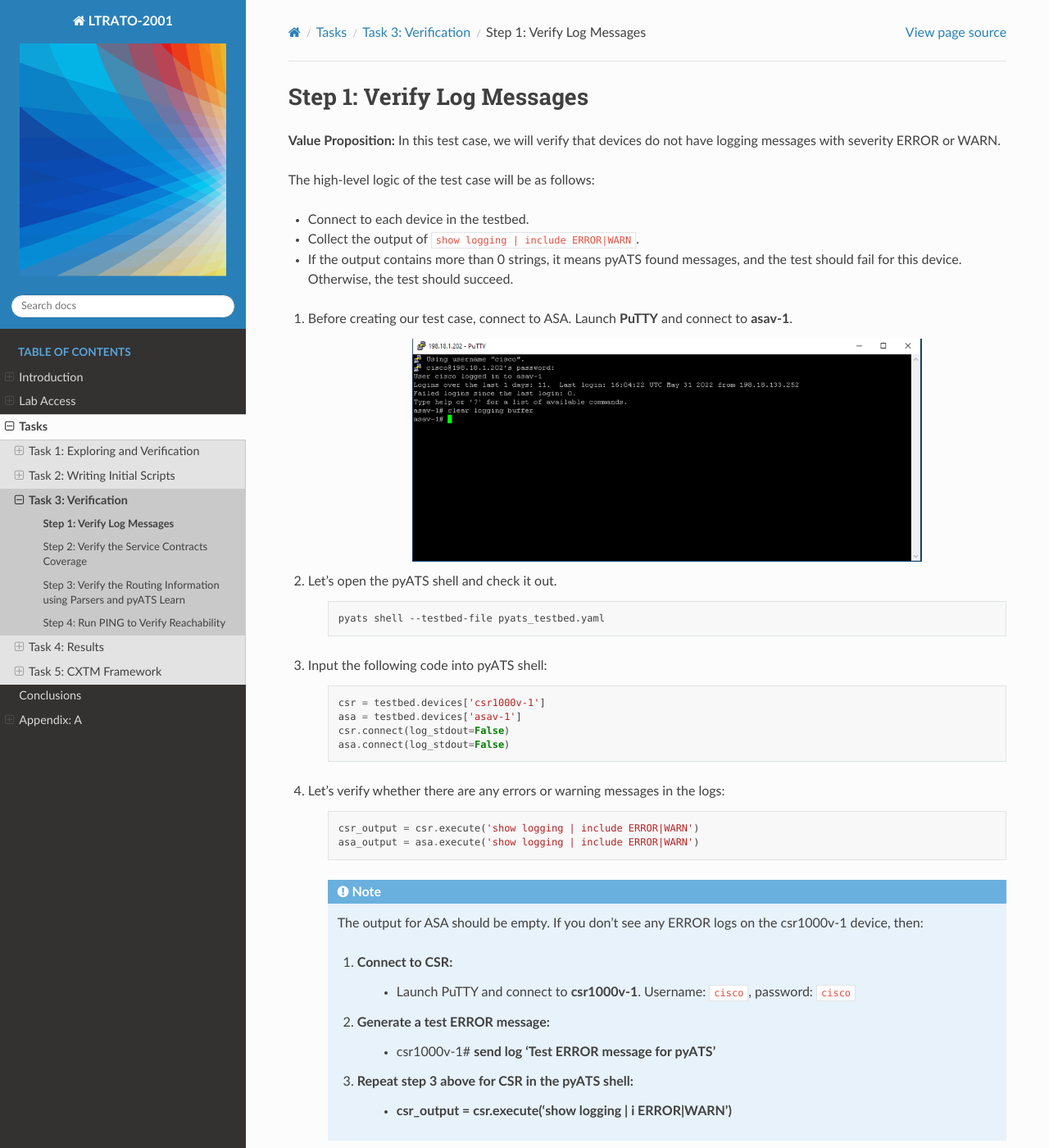
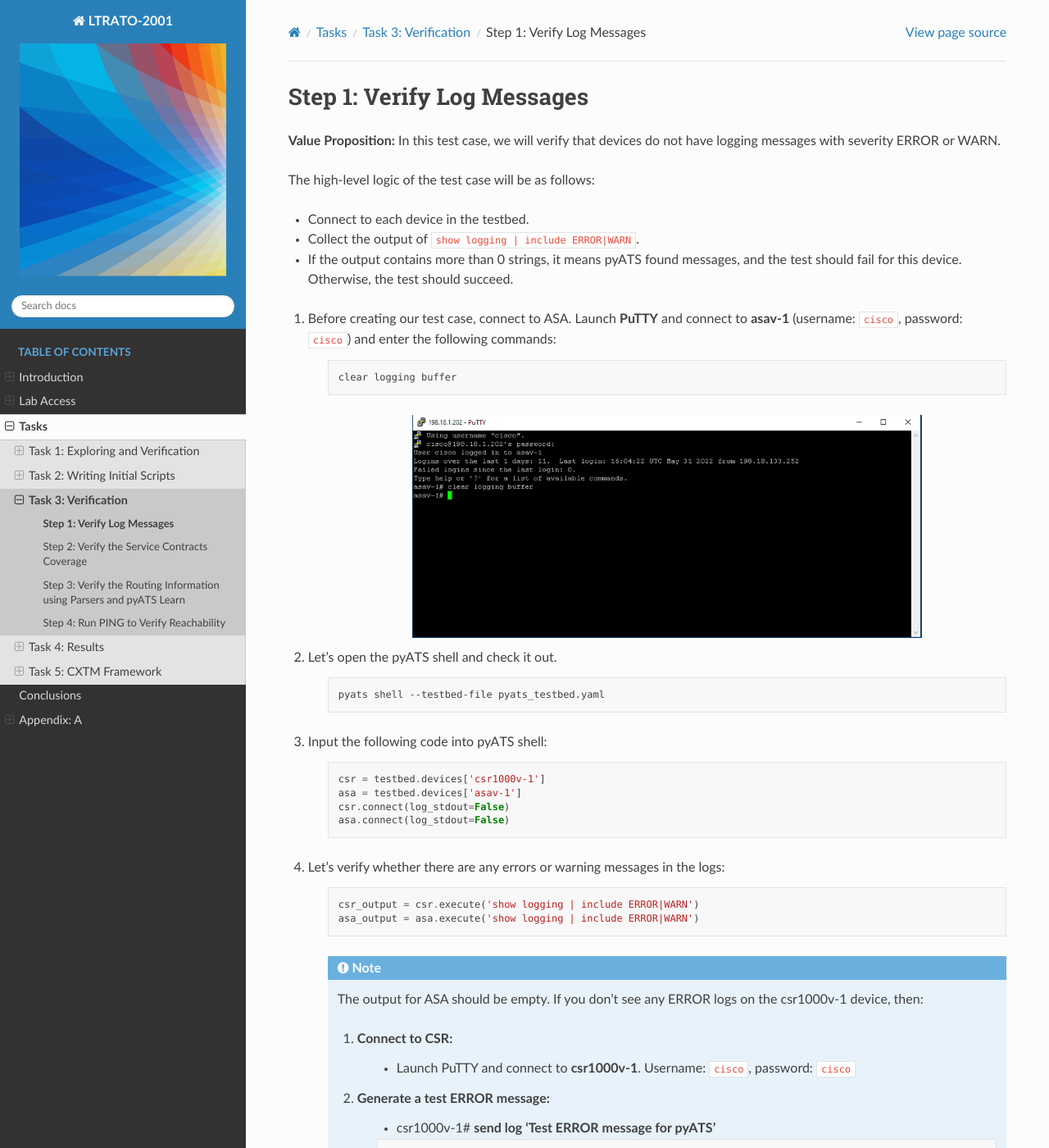
Before and after one commit to CiscoLives/LTRATO-2001, a Sphinx documentation site: the page built from docs/tasks/task3/step1.rst, in a window 1280 px wide and 1400 px high. Shown: the whole window at 82% size. Built offline with Sphinx 7.4.7 and the Read the Docs theme 2.0.0, drawn with Linux system fonts in a browser that asks for light colours; some of the changed text lies outside the part shown.

Commit message:
Update steps 1 and 3 from task3

```diff
--- a/docs/tasks/task3/step1.rst
+++ b/docs/tasks/task3/step1.rst
@@ -9,7 +9,12 @@ The high-level logic of the test case will be as follows:
 - Collect the output of ``show logging | include ERROR|WARN``.
 - If the output contains more than 0 strings, it means pyATS found messages, and the test should fail for this device. Otherwise, the test should succeed.
 
-#. Before creating our test case, connect to ASA. Launch **PuTTY** and connect to **asav-1**.
+#. Before creating our test case, connect to ASA. Launch **PuTTY** and connect to **asav-1** (username: ``cisco``, password: ``cisco``) and enter the following commands:
+
+    .. code-block:: bash
+
+        clear logging buffer
+
 
     .. image:: images/asav-clear-logging-buffer.png
         :width: 75%
@@ -47,8 +52,17 @@ The high-level logic of the test case will be as follows:
             - Launch PuTTY and connect to **csr1000v-1**. Username: ``cisco``, password: ``cisco``
         2. Generate a test ERROR message:
             - csr1000v-1# **send log 'Test ERROR message for pyATS'**
+
+            .. code-block:: bash
+
+                send log 'Test ERROR message for pyATS'
+
         3. Repeat step 3 above for CSR in the pyATS shell:
-            - **csr_output = csr.execute('show logging | i ERROR|WARN')**
+
+            .. code-block:: bash
+
+                csr_output = csr.execute('show logging | i ERROR|WARN')
+
 
 #. To check whether there is an empty or non-empty output, we will use the Python **len()** built-in function, which returns the length of the given string. If the collected output is empty, then **len()** of the output will be 0; otherwise, the result will be greater than 0.
 
@@ -173,6 +187,10 @@ The high-level logic of the test case will be as follows:
 
 #. Execute the test script **task3step1a.py** and check the results section.
 
+    .. code-block:: bash
+
+        python task3step1a.py --testbed pyats_testbed.yaml
+
     The test case **error_log** will run only for one device.
     Now we need to get familiar with the **aetest.loop** method, which will let us repeat an elementary test case (written for one device) for every device in the testbed.
 
--- a/docs/tasks/task3/step3.rst
+++ b/docs/tasks/task3/step3.rst
@@ -196,6 +196,11 @@ The high-level logic of the tests will be the following:
         :width: 75%
         :align: center
 
+    |
+
+    .. note::
+        For a list of definitions of test results, please go to this `link <https://pubhub.devnetcloud.com/media/pyats/docs/results/objects.html>`__
+
 |
 
 .. sectionauthor:: Luis Rueda <lurueda@cisco.com>, Jairo Leon <jaileon@cisco.com>
```
